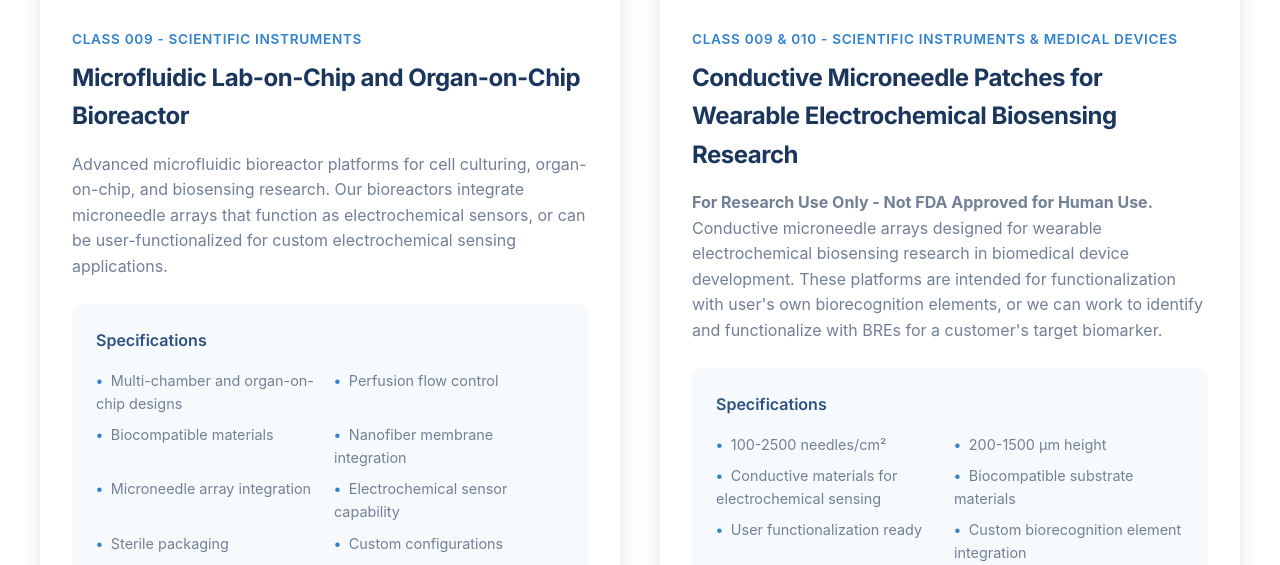
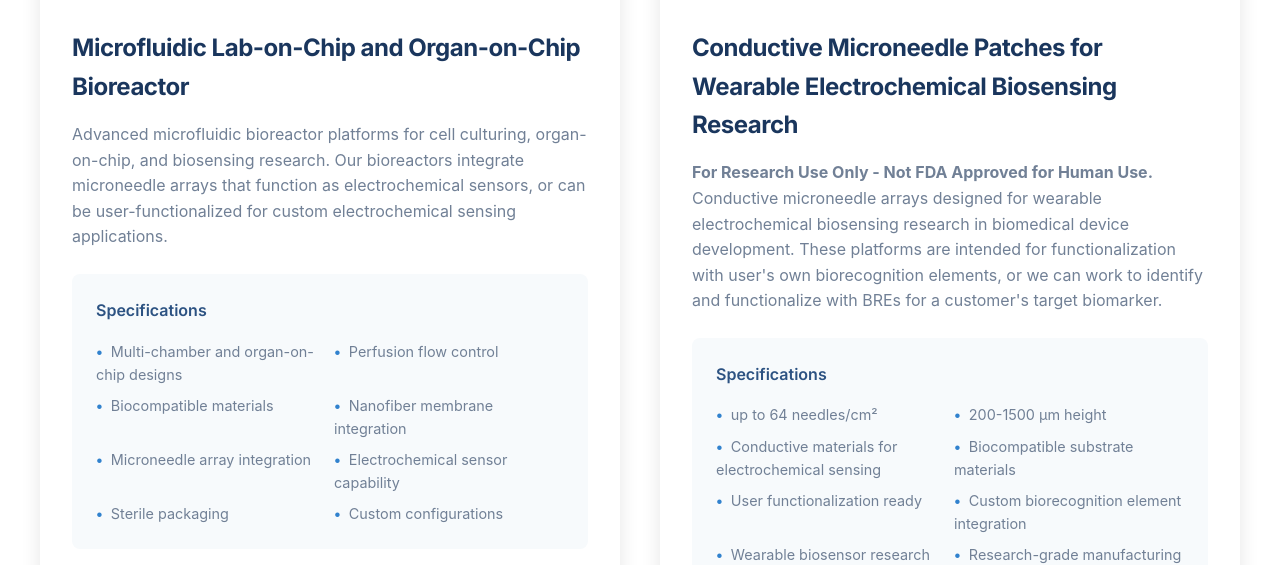
Before and after one commit to khemion-tech/khemion-website, a website: page index.html in a window 1280 px wide. Shown: the part 1256-1821 px from the top of the page. Drawn offline with Linux system fonts and the light colour scheme.

Commit message:
Update product images and specs on index page
Replaced the 'Custom Design Services' image with a new file and updated the needle density specification for microneedle patches. Also removed product category labels from two product sections for a cleaner layout.

```diff
--- a/index.html
+++ b/index.html
@@ -1014,7 +1014,7 @@
                             <div class="product-label">Conductive Microneedle Patches</div>
                         </div>
                         <div class="product-image-hero">
-                            <img src="Images/isolated_MN_array.png" alt="Custom Design Services" style="width: 100%; height: 100%; object-fit: cover;">
+                            <img src="Images/design_services.png" alt="Custom Design Services" style="width: 100%; height: 100%; object-fit: cover;">
                             <div class="product-label">Custom Design Services</div>
                         </div>
                     </div>
@@ -1038,7 +1038,6 @@
                         <img src="./Images/microfluidic_device.jpg" alt="Microfluidic Device" style="width: 100%; height: 100%; object-fit: cover;" onerror="this.onerror=null; this.src='Images/mn_patch_render.png'; console.log('Fallback to mn_patch_render.png');">
                     </div>
                     <div class="product-info">
-                        <div class="product-category">Class 009 - Scientific Instruments</div>
                         <h3>Microfluidic Lab-on-Chip and Organ-on-Chip Bioreactor</h3>
                         <p>Advanced microfluidic bioreactor platforms for cell culturing, organ-on-chip, and biosensing research. Our bioreactors integrate microneedle arrays that function as electrochemical sensors, or can be user-functionalized for custom electrochemical sensing applications.</p>
                         <div class="product-specs">
@@ -1063,13 +1062,12 @@
                         <img src="Images/microneedle_closeup.jpg" alt="Conductive Microneedle Array" style="width: 100%; height: 100%; object-fit: cover;">
                     </div>
                     <div class="product-info">
-                        <div class="product-category">Class 009 & 010 - Scientific Instruments & Medical Devices</div>
                         <h3>Conductive Microneedle Patches for Wearable Electrochemical Biosensing Research</h3>
                         <p><strong>For Research Use Only - Not FDA Approved for Human Use.</strong> Conductive microneedle arrays designed for wearable electrochemical biosensing research in biomedical device development. These platforms are intended for functionalization with user's own biorecognition elements, or we can work to identify and functionalize with BREs for a customer's target biomarker.</p>
                         <div class="product-specs">
                             <h4>Specifications</h4>
                             <ul class="spec-list">
-                                <li>100-2500 needles/cm²</li>
+                                <li>up to 64 needles/cm²</li>
                                 <li>200-1500 μm height</li>
                                 <li>Conductive materials for electrochemical sensing</li>
                                 <li>Biocompatible substrate materials</li>
```
Also changed, not shown: Images/design_services.png (added).
